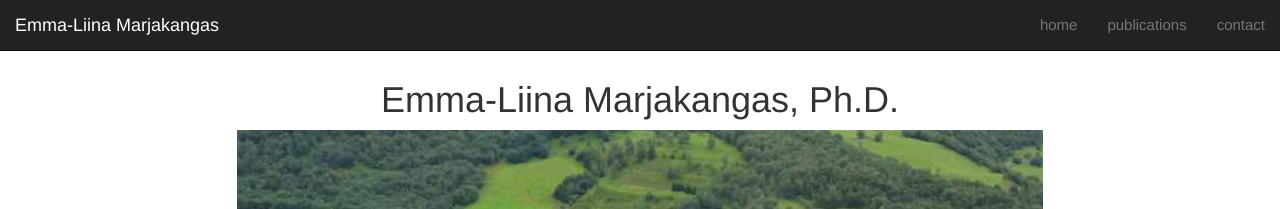
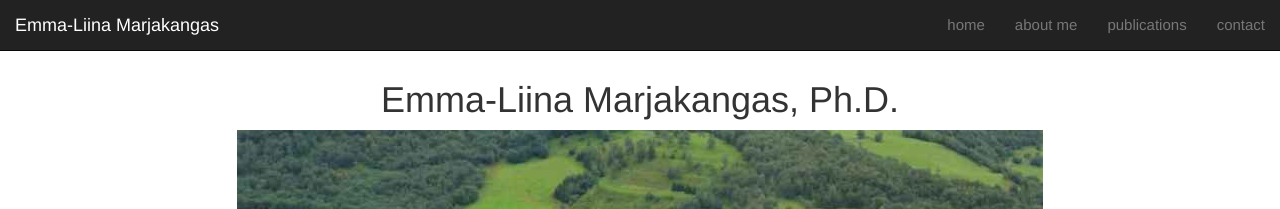
Before and after one commit to emmaliinamarjakangas/emmaliinamarjakangas.github.io, a Jekyll site: the page built from index.md, in a window 1280 px wide. Shown: the top 209 px of the page. Built offline with Jekyll 4.4.1, drawn with Linux system fonts in a browser that asks for light colours; nearby versions of some CDN libraries.

Commit message:
Update navlinks.yml

```diff
--- a/_data/navlinks.yml
+++ b/_data/navlinks.yml
@@ -1,6 +1,10 @@
 - name: home
   url: /
   group: home
+
+- name: about me
+  url: /about me
+  group: about me
 
 - name: publications
   url: /publications
```
